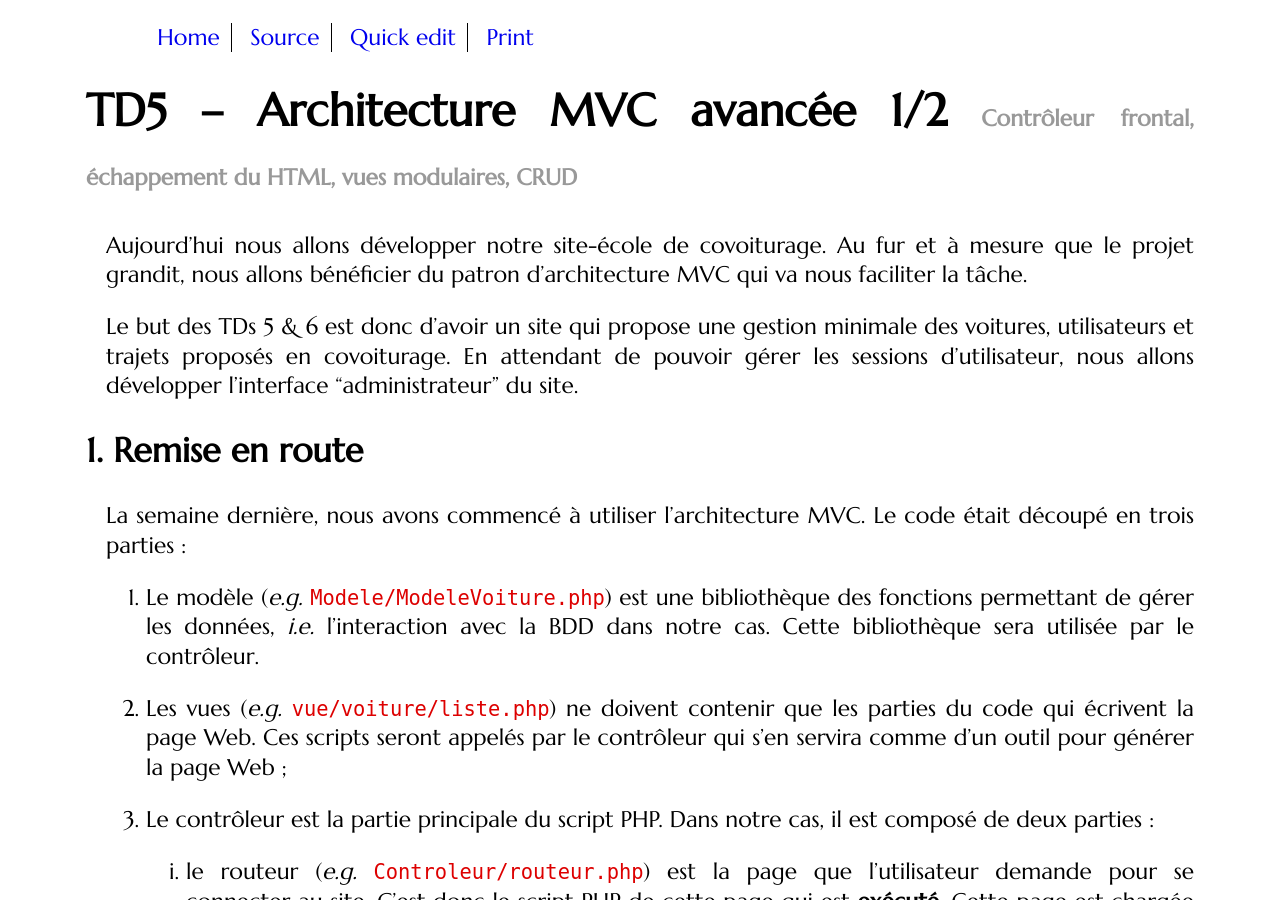
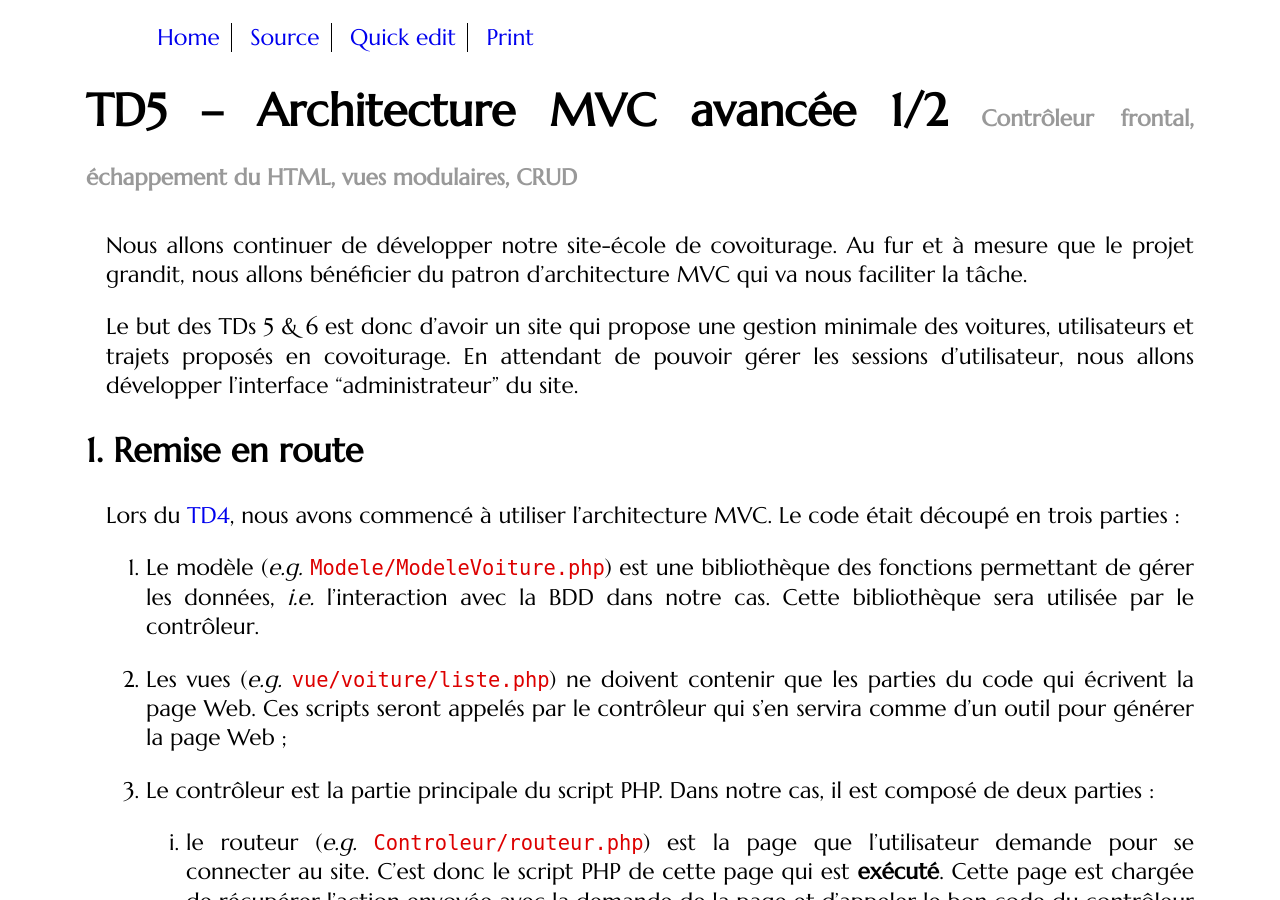
Before and after one commit to romainlebreton/R3.01-DeveloppementWeb, a Jekyll site: the page built from tutorials/tutorial5.md, in a window 1280 px wide and 900 px high. Built offline with Jekyll 4.4.1, drawn with Linux system fonts in a browser that asks for light colours; some web fonts are replaced.

Commit message:
cosmétique

```diff
--- a/tutorials/tutorial5.md
+++ b/tutorials/tutorial5.md
@@ -15,7 +15,7 @@ http://{$_SERVER['HTTP_HOST']}{$_SERVER['PHP_SELF']}
 
 <!-- require d'un chemin de fichier **et pas de query string** -->
 
-Aujourd'hui nous allons développer notre site-école de covoiturage. Au fur et à
+Nous allons continuer de développer notre site-école de covoiturage. Au fur et à
 mesure que le projet grandit, nous allons bénéficier du patron d'architecture
 MVC qui va nous faciliter la tâche.
 
@@ -26,8 +26,8 @@ pouvoir gérer les sessions d'utilisateur, nous allons développer l'interface
 
 ## Remise en route
 
-La semaine dernière, nous avons commencé à utiliser l'architecture
-MVC. Le code était découpé en trois parties :
+Lors du [TD4](https://romainlebreton.github.io/R3.01-DeveloppementWeb/tutorials/tutorial4.html),
+nous avons commencé à utiliser l'architecture MVC. Le code était découpé en trois parties :
 
 3. Le modèle (*e.g.* `Modele/ModeleVoiture.php`) est une bibliothèque des
 fonctions permettant de gérer les données, *i.e.* l'interaction avec la BDD dans
```
